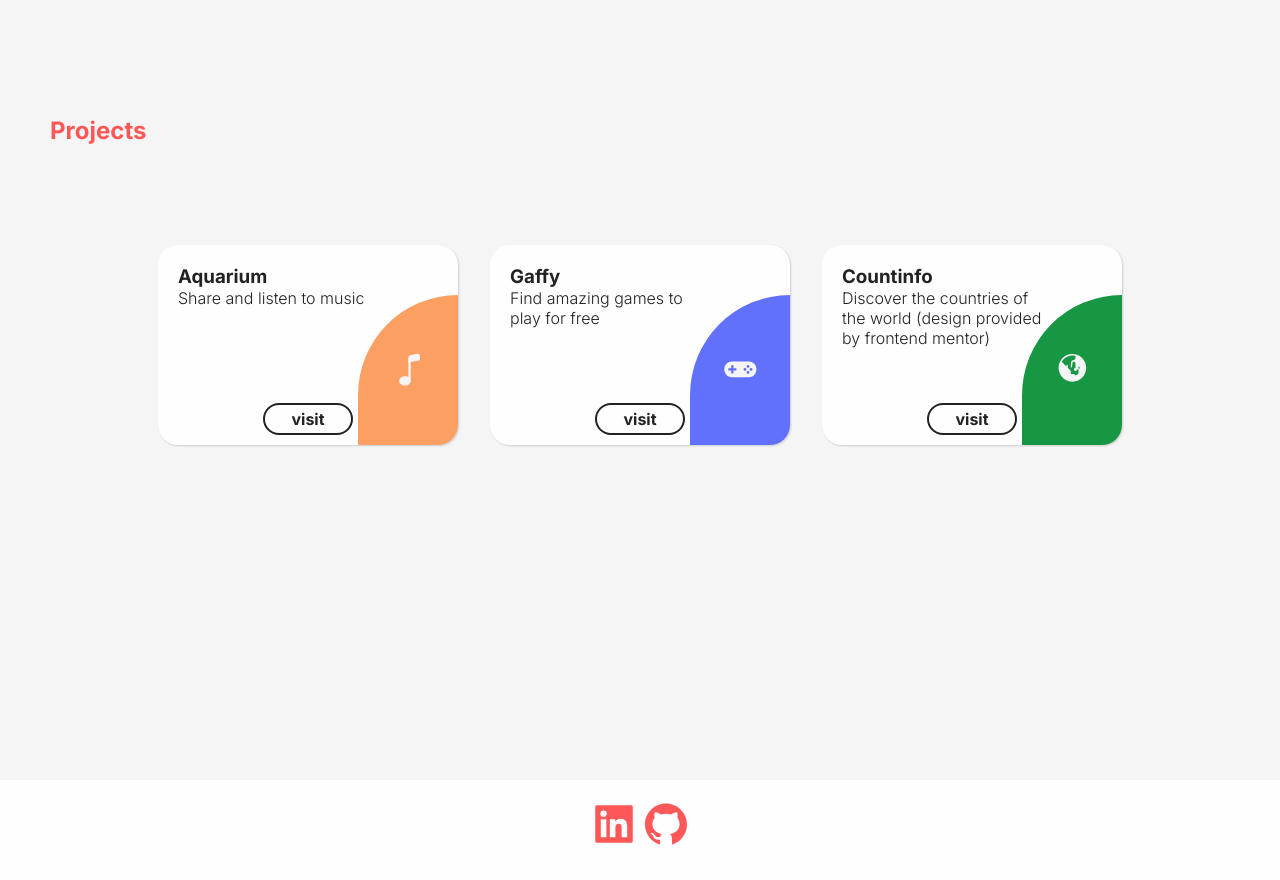
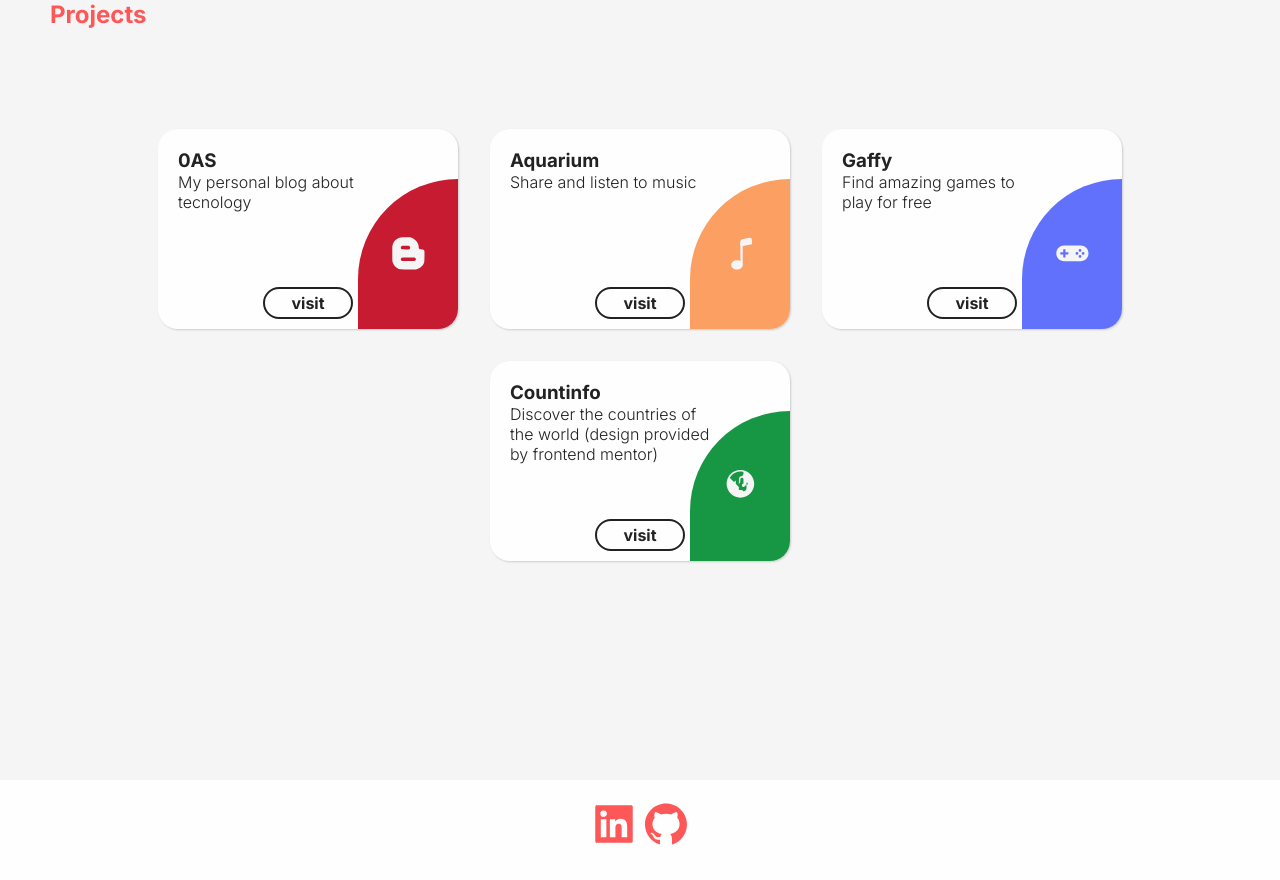
Before and after one commit to EsdrasLimaSilva/portfolio, a Next.js app: page / in a window 1280 px wide. Shown: the part 2420-3300 px from the top of the page. Built offline with nearby package versions, Linux system fonts and the light colour scheme.

Commit message:
Feat: add blog project

```diff
--- a/components/ProjectsList/index.tsx
+++ b/components/ProjectsList/index.tsx
@@ -1,12 +1,20 @@
 import theme from "@/styles/theme";
 import { BsMusicNote } from "react-icons/bs";
 import { IoLogoGameControllerA } from "react-icons/io";
+import { FaBloggerB } from "react-icons/fa";
 import { TiWorld } from "react-icons/ti";
 import ProjectItem from "../ProjectItem";
 import StyledProjectList from "./style";
 
 const ProjectsList = () => {
    const projects = [
+      {
+         title: "0AS",
+         description: "My personal blog about tecnology",
+         icon: <FaBloggerB />,
+         color: theme.projects.fourth,
+         projectUrl: "https://o-analista-de-sistemas.vercel.app/",
+      },
       {
          title: "Aquarium",
          description: "Share and listen to music",
--- a/styles/theme.tsx
+++ b/styles/theme.tsx
@@ -10,6 +10,7 @@ const theme = {
       first: "#FB9F62",
       second: "#6271FB",
       third: "#179743",
+      fourth: "#c71b32",
    },
 };
 
```
